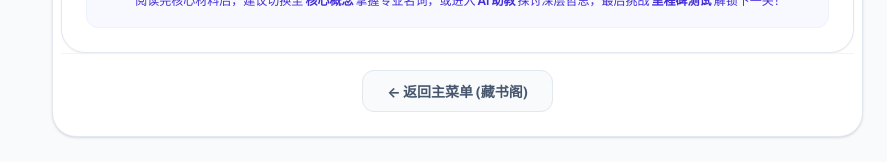
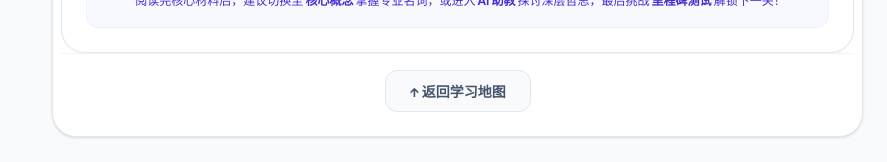
Before and after one commit to heme9999/progressive-study-companion, a Next.js app: page /course/japanese-survival in a window 1280 px wide. Shown: the part 4109-4271 px from the top of the page, without its empty margins (393-1280 px from the left). Built offline with nearby package versions, Linux system fonts and the light colour scheme.

Commit message:
update bottom button to scroll to roadmap

```diff
--- a/app/course/[id]/CourseClientPage.tsx
+++ b/app/course/[id]/CourseClientPage.tsx
@@ -123,7 +123,7 @@ export default function CourseClientPage({ id }: { id: string }) {
 
       {/* Main Workspace */}
       <main className="max-w-7xl mx-auto w-full px-6 py-8 grid grid-cols-1 lg:grid-cols-12 gap-8 items-start flex-grow">
-        <aside className="lg:col-span-4 h-full lg:sticky lg:top-24">
+        <aside id="roadmap-aside" className="lg:col-span-4 h-full lg:sticky lg:top-24 scroll-mt-24">
           <SyllabusRoadmap
             milestones={book.milestones}
             currentMilestoneIndex={activeMilestoneIndex}
@@ -150,10 +150,12 @@ export default function CourseClientPage({ id }: { id: string }) {
 
           <div className="p-4 border-t border-slate-100 flex justify-center mt-auto">
             <button
-              onClick={() => router.push("/")}
+              onClick={() => {
+                document.getElementById('roadmap-aside')?.scrollIntoView({ behavior: 'smooth', block: 'start' });
+              }}
               className="px-6 py-2.5 bg-slate-50 hover:bg-slate-100 text-slate-600 hover:text-slate-900 text-sm font-bold rounded-xl border border-slate-200 transition-all flex items-center gap-2"
             >
-              ← 返回主菜单 (藏书阁)
+              ↑ 返回学习地图
             </button>
           </div>
         </section>
```
